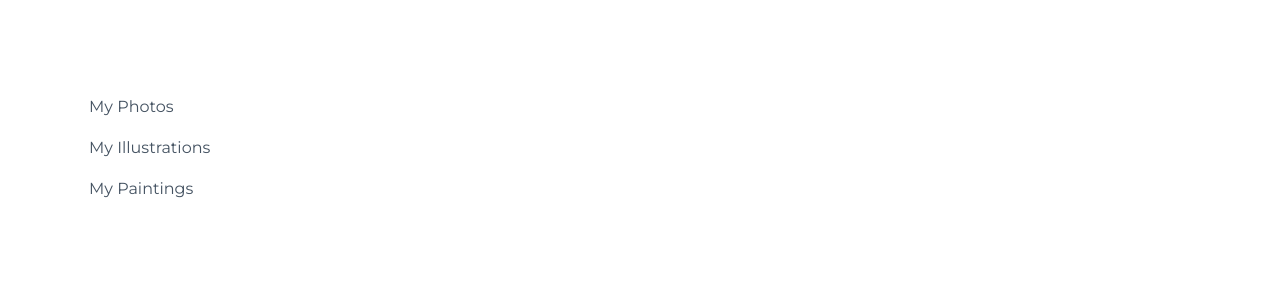
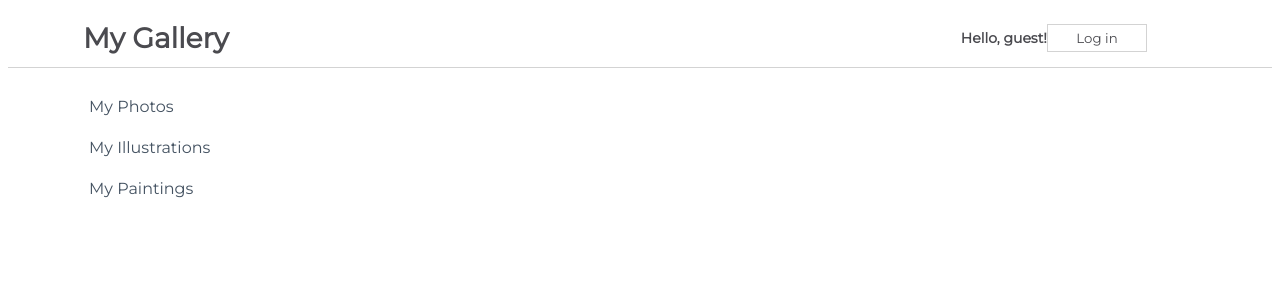
Before and after one commit to dragon-fire-fly/react-challenge, a React (Create React App) app in the folder my-app/: page / in a window 1280 px wide. Shown: the top 300 px of the page. Built offline with nearby package versions, Linux system fonts and the light colour scheme.

Commit message:
Add NavBar react component

```diff
--- a/my-app/src/App.js
+++ b/my-app/src/App.js
@@ -1,9 +1,11 @@
 import css from './App.module.css';
 import Sidebar from './components/Sidebar';
+import NavBarSimple from './components/NavBarSimple'
 
 function App() {
   return (
     <div className={css.App}>
+      <NavBarSimple/>
       <Sidebar />
     </div>
   );
--- /dev/null
+++ b/my-app/src/components/NavBarSimple.js
@@ -0,0 +1,37 @@
+import React, {Component} from "react";
+import css from "./css/NavBarSimple.module.css";
+
+class NavBarSimple extends React.Component {
+
+    constructor(props) {
+        super(props);
+        this.state = {
+            message: "Hello, guest!",
+            buttonText: "Log in",
+        }
+    }
+
+    handleClick = () => {
+        this.setState((prevState) => ({
+            message: prevState.message === "Hello, guest!" ? "Welcome back, user!" : "Hello, guest!",
+            buttonText: prevState.buttonText === "Log in" ? "Log out" : "Log in",
+        }))
+    }
+
+
+    render() {
+        return (
+            <div className={css.NavBar}>
+                <h1>My Gallery</h1>
+                <div>
+                    <span>
+                        {this.state.message}
+                        <button onClick={() => this.handleClick()}>{this.state.buttonText}</button>
+                    </span>
+                </div>
+            </div>
+        )
+    }
+}
+
+export default NavBarSimple
```
